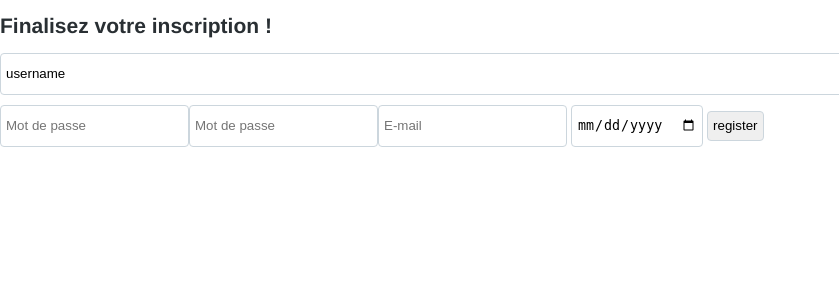
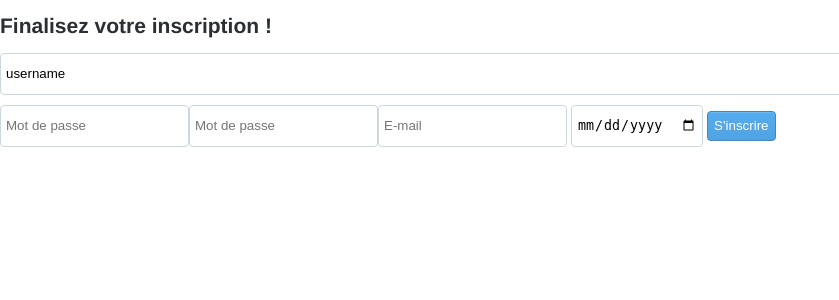
Before and after one commit to alexandre-le-borgne/-PHP-Framework, a PHP site: template views/forms/registerForm.php in a window 1320 px wide; the page is wider, and only the part inside the window is pictured. Shown: the top 300 px of that part, without its empty margins (0-839 px from the left). Run offline with PHP 8.4, Linux system fonts and the light colour scheme; the template is opened without the code that fills it, so the values that code supplies are empty; some libraries are stand-ins or nearby versions.

Commit message:
TheoPush

```diff
--- a/views/forms/registerForm.php
+++ b/views/forms/registerForm.php
@@ -15,13 +15,13 @@
 
     <form id="register" method="post" name="register" action="../../models/Inscription.php">
 
-            <input type="text" name="username" value="username" required>
-            <input type="email" name="email" placeholder="E-mail" required>
-            <input type="password" name="password" placeholder="Mot de passe" required>
-            <input type="password" name="pwdConfirm" placeholder="Mot de passe" required>
-            <input type="date" name="birthDate" placeholder="Date de naissance" required>
+        <input type="text" name="username" value="username" required>
+        <input type="email" name="email" placeholder="E-mail" required>
+        <input type="password" name="password" placeholder="Mot de passe" required>
+        <input type="password" name="pwdConfirm" placeholder="Mot de passe" required>
+        <input type="date" name="birthDate" placeholder="Date de naissance" required>
 
-        <input type="submit" name="action" value="register" >
+        <button type="submit" name="action" value="register" class="buttonSignup">S'inscrire</button>
 
     </form>
 
```
